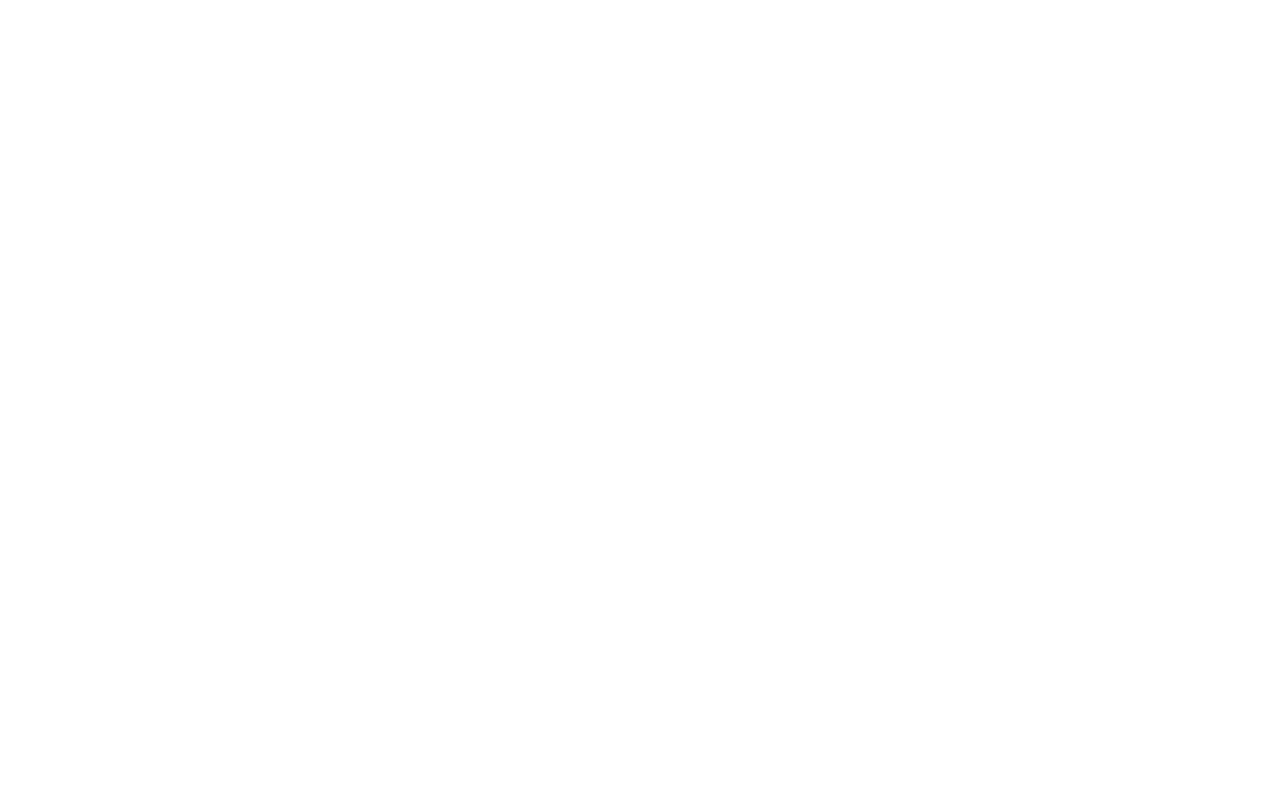
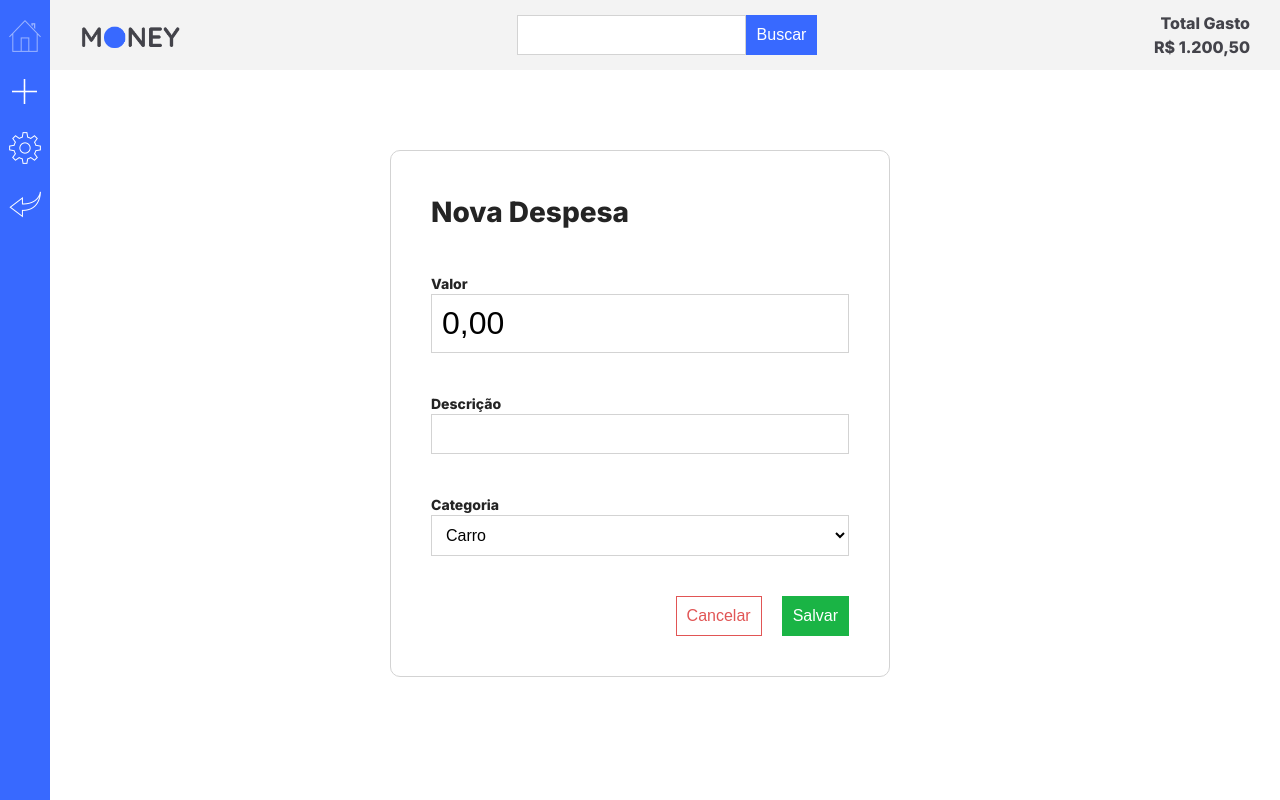
Before and after one commit to hugolinobg/ProjetoMoney, a React (Vite) app in the folder money-fontEnd/: page /expense in a window 1280 px wide. Before the commit this address had no page. Built offline with nearby package versions, Linux system fonts and the light colour scheme.

Commit message:
criando useState

```diff
--- a/money-fontEnd/src/App.jsx
+++ b/money-fontEnd/src/App.jsx
@@ -10,7 +10,7 @@
     <BrowserRouter>
       <Routes>
         <Route path="/" element={<Home />} />
-        <Route path="/despesa" element={<CardExpense />} />
+        <Route path="/expense" element={<CardExpense />} />
       </Routes>
     </BrowserRouter>
   </React.StrictMode>
--- a/money-fontEnd/src/components/SideBar/SideBar.jsx
+++ b/money-fontEnd/src/components/SideBar/SideBar.jsx
@@ -12,7 +12,7 @@
           className="icons"
         />
       </Link>
-      <Link to="/despesa">
+      <Link to="/expense">
         <img src={icons.add} alt="icone de uma Engrenagem" className="icons" />
       </Link>
       <Link to="#">
--- a/money-fontEnd/src/pages/CardExpense/CardExpense.jsx
+++ b/money-fontEnd/src/pages/CardExpense/CardExpense.jsx
@@ -1,10 +1,25 @@
-import './CardExpense.css'
+import { useState } from 'react'
+import { useNavigate } from 'react-router-dom'
 import Sidebar from '../../components/Sidebar/Sidebar'
 import Navbar from '../../components/Navbar/Navbar'
+import './CardExpense.css'
 
 const CardExpense = () => {
+  const [price, setPrice] = useState(0)
+  const [description, setDescription] = useState('')
+  const [category, setCategory] = useState('')
 
-  const handleClose = () => {}
+  const navigate = useNavigate()
+
+  const handleClose = () => {
+    navigate('/')
+  }
+
+  const handleSaveData = () => {
+    console.log(price, description, category)
+    //  navigate('/')
+  }
+
   return (
     <>
       <Sidebar />
@@ -15,17 +30,37 @@
 
           <div className="input-group">
             <p>Valor</p>
-            <input className="input-lg w100" type="text" id="price" />
+            <input
+              className="input-lg w100"
+              type="text"
+              id="price"
+              value={price.toLocaleString('pt-BR', {
+                minimumFractionDigits: 2,
+              })}
+              onChange={(e) => setPrice(e.target.value)}
+            />
           </div>
 
           <div className="input-group">
             <p>Descrição</p>
-            <input className="w100" type="text" id="description" />
+            <input
+              className="w100"
+              type="text"
+              id="description"
+              value={description}
+              onChange={(e) => setDescription(e.target.value)}
+            />
           </div>
 
           <div className="input-group">
             <p>Categoria</p>
-            <select className="w100" id="category">
+            <select
+              className="w100"
+              name="category"
+              id="category"
+              value={category}
+              onChange={(e) => setCategory(e.target.value)}
+            >
               <option value="Carro">Carro</option>
               <option value="Casa">Casa</option>
               <option value="Lazer">Lazer</option>
@@ -36,8 +71,12 @@
           </div>
 
           <div className="btn-group text-right">
-            <button className="btn btn-red-outline" onClick={handleClose}>Cancelar</button>
-            <button className="btn btn-green ml-20">Salvar</button>
+            <button className="btn btn-red-outline" onClick={handleClose}>
+              Cancelar
+            </button>
+            <button className="btn btn-green ml-20" onClick={handleSaveData}>
+              Salvar
+            </button>
           </div>
         </div>
       </div>
--- a/money-fontEnd/src/pages/Home/Home.jsx
+++ b/money-fontEnd/src/pages/Home/Home.jsx
@@ -3,9 +3,13 @@
 import Navbar from '../../components/Navbar/Navbar'
 import './Home.css'
 import icons from '../../constants/icons'
+import { useNavigate } from 'react-router-dom'
 
 const Home = () => {
   const [expenses, setExpenses] = useState([])
+  const navigate = useNavigate()
+
+
 
   let api = [
     {
@@ -74,6 +78,10 @@
     handleListExpense()
   }, [])
 
+const handleNewExpense = () =>{
+  navigate('/expense')
+}
+
   return (
     <>
       <Sidebar />
@@ -81,7 +89,9 @@
       <div className="container-home">
         <div className="title-home">
           <h1>Despesas</h1>
-          <button className="btn btn-green">Adicionar Despesa</button>
+          <button className="btn btn-green" onClick={handleNewExpense}>
+            Adicionar Despesa
+          </button>
         </div>
         <div className="box-expense">
           <table>
```
